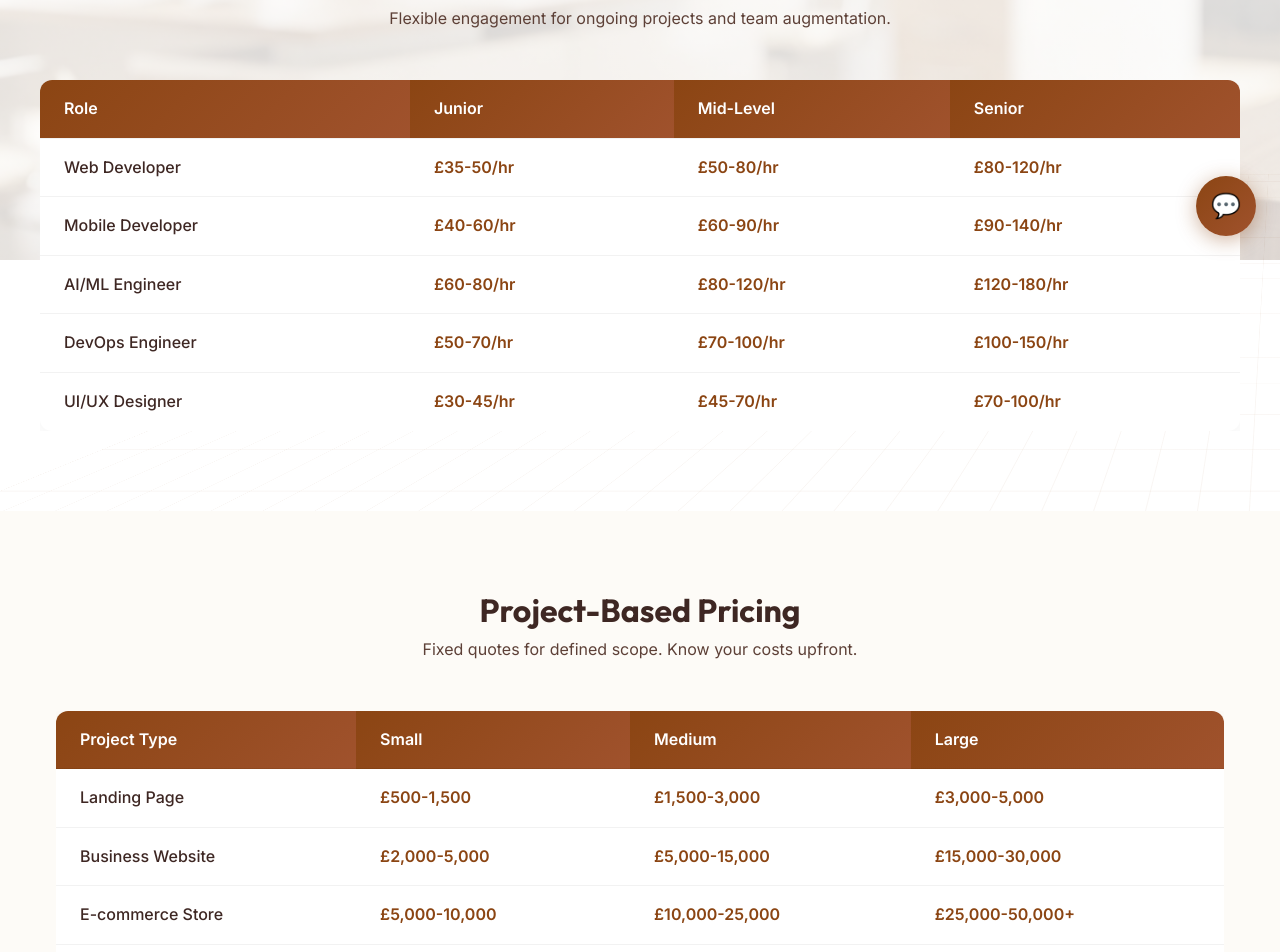
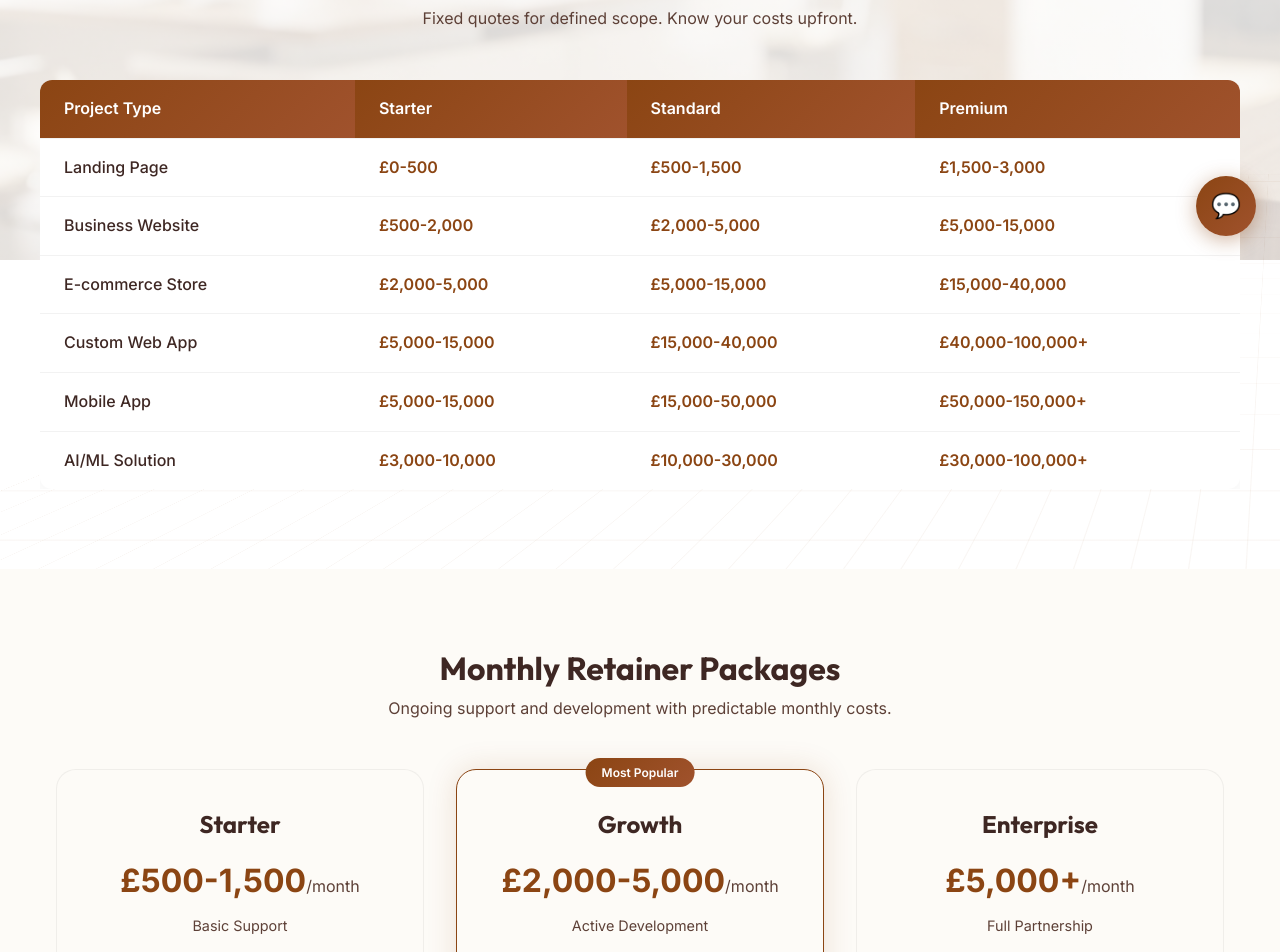
Before and after one commit to harshilp0210/openrize, a Next.js app: page /pricing in a window 1280 px wide. Shown: the part 540-1492 px from the top of the page. Built offline with nearby package versions, Linux system fonts and the light colour scheme.

Commit message:
Remove hourly rates and update pricing to start from 0-500

```diff
--- a/app/pricing/page.js
+++ b/app/pricing/page.js
@@ -4,29 +4,22 @@ import Link from 'next/link';
 
 export const metadata = {
     title: 'Pricing | Openrize',
-    description: 'Transparent UK software development pricing. Hourly rates, project-based, and retainer packages.',
+    description: 'Transparent software development pricing. Project-based and retainer packages.',
 };
 
-const hourlyRates = [
-    { role: 'Web Developer', junior: '£35-50', mid: '£50-80', senior: '£80-120' },
-    { role: 'Mobile Developer', junior: '£40-60', mid: '£60-90', senior: '£90-140' },
-    { role: 'AI/ML Engineer', junior: '£60-80', mid: '£80-120', senior: '£120-180' },
-    { role: 'DevOps Engineer', junior: '£50-70', mid: '£70-100', senior: '£100-150' },
-    { role: 'UI/UX Designer', junior: '£30-45', mid: '£45-70', senior: '£70-100' },
-];
-
 const projectPricing = [
-    { type: 'Landing Page', small: '£500-1,500', medium: '£1,500-3,000', large: '£3,000-5,000' },
-    { type: 'Business Website', small: '£2,000-5,000', medium: '£5,000-15,000', large: '£15,000-30,000' },
-    { type: 'E-commerce Store', small: '£5,000-10,000', medium: '£10,000-25,000', large: '£25,000-50,000+' },
-    { type: 'Custom Web App', small: '£10,000-25,000', medium: '£25,000-75,000', large: '£75,000-200,000+' },
-    { type: 'Mobile App', small: '£15,000-30,000', medium: '£30,000-80,000', large: '£80,000-200,000+' },
+    { type: 'Landing Page', starter: '£0-500', standard: '£500-1,500', premium: '£1,500-3,000' },
+    { type: 'Business Website', starter: '£500-2,000', standard: '£2,000-5,000', premium: '£5,000-15,000' },
+    { type: 'E-commerce Store', starter: '£2,000-5,000', standard: '£5,000-15,000', premium: '£15,000-40,000' },
+    { type: 'Custom Web App', starter: '£5,000-15,000', standard: '£15,000-40,000', premium: '£40,000-100,000+' },
+    { type: 'Mobile App', starter: '£5,000-15,000', standard: '£15,000-50,000', premium: '£50,000-150,000+' },
+    { type: 'AI/ML Solution', starter: '£3,000-10,000', standard: '£10,000-30,000', premium: '£30,000-100,000+' },
 ];
 
 const retainerPackages = [
-    { name: 'Starter', hours: '10-20 hrs/mo', price: '£1,000-2,500', features: ['Bug Fixes', 'Minor Updates', 'Email Support'] },
-    { name: 'Growth', hours: '40-60 hrs/mo', price: '£4,000-7,500', features: ['Feature Development', 'Priority Support', 'Weekly Calls'], popular: true },
-    { name: 'Enterprise', hours: '80+ hrs/mo', price: '£10,000+', features: ['Dedicated Team', '24/7 Support', 'Strategic Planning'] },
+    { name: 'Starter', scope: 'Basic Support', price: '£500-1,500', features: ['Bug Fixes', 'Minor Updates', 'Email Support'] },
+    { name: 'Growth', scope: 'Active Development', price: '£2,000-5,000', features: ['Feature Development', 'Priority Support', 'Weekly Calls'], popular: true },
+    { name: 'Enterprise', scope: 'Full Partnership', price: '£5,000+', features: ['Dedicated Team', '24/7 Support', 'Strategic Planning'] },
 ];
 
 export default function PricingPage() {
@@ -38,38 +31,8 @@ export default function PricingPage() {
                 backgroundImage="/pricing-tech.png"
             />
 
-            {/* Hourly Rates Section */}
+            {/* Project-Based Pricing */}
             <section className="container" style={{ padding: '5rem 0' }}>
-                <h2 className={styles.sectionTitle}>Hourly Rates</h2>
-                <p className={styles.sectionDesc}>Flexible engagement for ongoing projects and team augmentation.</p>
-
-                <div className={styles.tableWrapper}>
-                    <table className={styles.table}>
-                        <thead>
-                            <tr>
-                                <th>Role</th>
-                                <th>Junior</th>
-                                <th>Mid-Level</th>
-                                <th>Senior</th>
-                            </tr>
-                        </thead>
-                        <tbody>
-                            {hourlyRates.map((rate, i) => (
-                                <tr key={i}>
-                                    <td>{rate.role}</td>
-                                    <td>{rate.junior}/hr</td>
-                                    <td>{rate.mid}/hr</td>
-                                    <td>{rate.senior}/hr</td>
-                                </tr>
-                            ))}
-                        </tbody>
-                    </table>
-                </div>
-            </section>
-
-            {/* Project-Based Pricing */}
-            <section style={{ background: 'var(--bg-secondary)', padding: '5rem 0' }}>
-                <div className="container">
                 <h2 className={styles.sectionTitle}>Project-Based Pricing</h2>
                 <p className={styles.sectionDesc}>Fixed quotes for defined scope. Know your costs upfront.</p>
 
@@ -78,28 +41,28 @@ export default function PricingPage() {
                         <thead>
                             <tr>
                                 <th>Project Type</th>
-                                    <th>Small</th>
-                                    <th>Medium</th>
-                                    <th>Large</th>
+                                <th>Starter</th>
+                                <th>Standard</th>
+                                <th>Premium</th>
                             </tr>
                         </thead>
                         <tbody>
                             {projectPricing.map((project, i) => (
                                 <tr key={i}>
                                     <td>{project.type}</td>
-                                        <td>{project.small}</td>
-                                        <td>{project.medium}</td>
-                                        <td>{project.large}</td>
+                                    <td>{project.starter}</td>
+                                    <td>{project.standard}</td>
+                                    <td>{project.premium}</td>
                                 </tr>
                             ))}
                         </tbody>
                     </table>
                 </div>
-                </div>
             </section>
 
             {/* Retainer Packages */}
-            <section className="container" style={{ padding: '5rem 0' }}>
+            <section style={{ background: 'var(--bg-secondary)', padding: '5rem 0' }}>
+                <div className="container">
                     <h2 className={styles.sectionTitle}>Monthly Retainer Packages</h2>
                     <p className={styles.sectionDesc}>Ongoing support and development with predictable monthly costs.</p>
 
@@ -109,7 +72,7 @@ export default function PricingPage() {
                                 {pkg.popular && <span className={styles.popularBadge}>Most Popular</span>}
                                 <h3>{pkg.name}</h3>
                                 <div className={styles.price}>{pkg.price}<span>/month</span></div>
-                            <div className={styles.hours}>{pkg.hours}</div>
+                                <div className={styles.hours}>{pkg.scope}</div>
                                 <ul>
                                     {pkg.features.map((feature, j) => (
                                         <li key={j}>✓ {feature}</li>
@@ -121,10 +84,11 @@ export default function PricingPage() {
                             </div>
                         ))}
                     </div>
+                </div>
             </section>
 
             {/* CTA */}
-            <section style={{ background: 'var(--bg-secondary)', padding: '4rem 0', textAlign: 'center' }}>
+            <section style={{ padding: '4rem 0', textAlign: 'center' }}>
                 <div className="container">
                     <h2 style={{ marginBottom: '1rem' }}>Need a Custom Quote?</h2>
                     <p style={{ color: 'var(--text-secondary)', marginBottom: '2rem', maxWidth: '600px', margin: '0 auto 2rem' }}>
```
Lines whose indentation alone changed are shown as unchanged.
